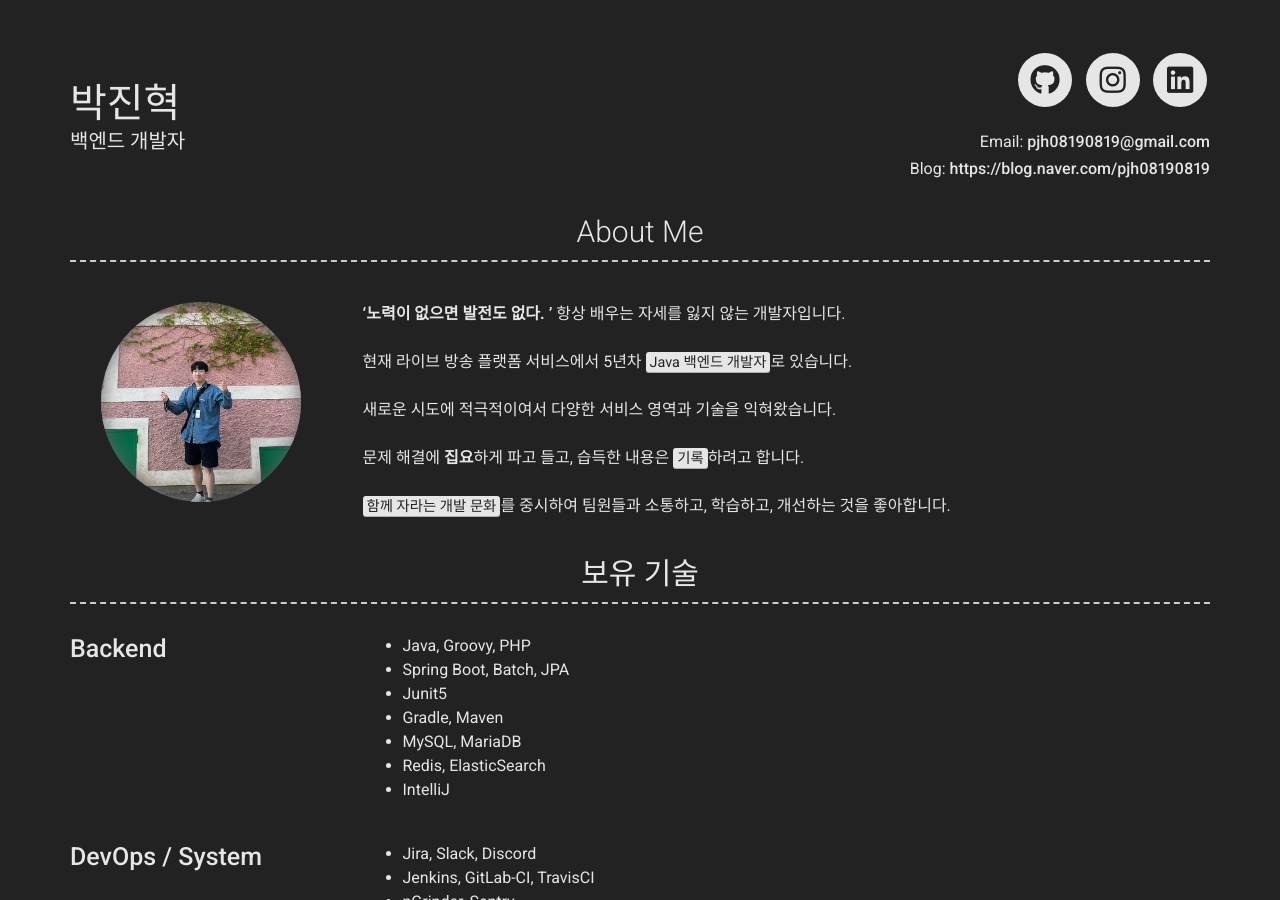
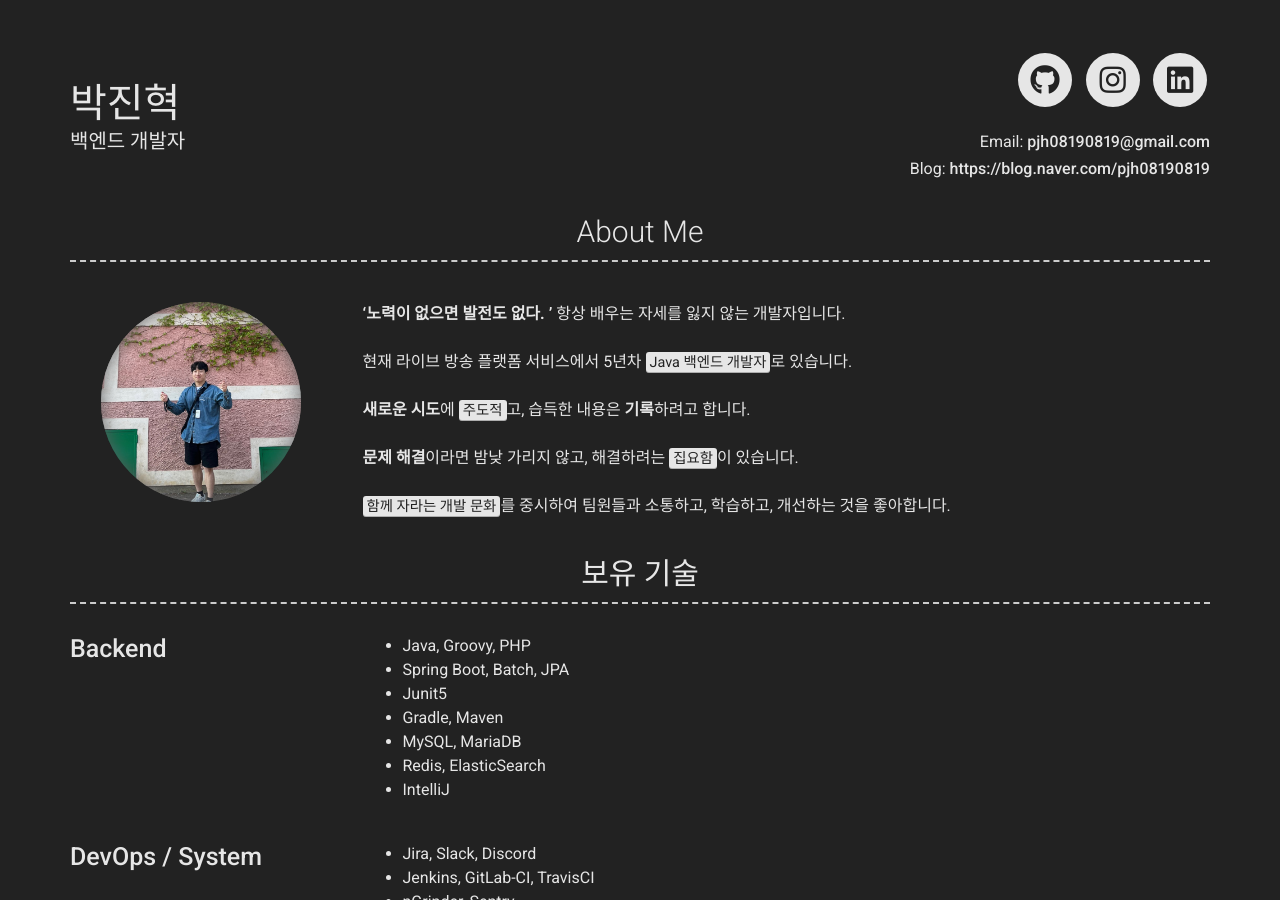
Before and after one commit to JinHyukParkk/JinHyukParkk.github.io, a Jekyll site: the page built from index.md, in a window 1280 px wide and 900 px high. Built offline with Jekyll 4.4.1, drawn with Linux system fonts in a browser that asks for light colours; nearby versions of some CDN libraries; some of the changed text lies outside the part shown.

Commit message:
update about, favicon

```diff
--- a/_config.yml
+++ b/_config.yml
@@ -1,6 +1,7 @@
 # Site
-repository: Git repository where your resume will be hosted, only required if you are hosting on GitHub (eg. sproogen/modern-resume-theme)
-# favicon: Directory of your favicon (eg. images/favicon.ico)(optional)
+repository: JinHyukParkk/JinHyukParkk.github.io
+
+favicon: images/favicon.ico
 
 # Content configuration version
 version: 2
@@ -36,9 +37,9 @@ about_content: | # this will include new lines to allow paragraphs
   <br/>
   현재 라이브 방송 플랫폼 서비스에서 5년차 <mark>Java 백엔드 개발자</mark>로 있습니다.<br/>
   <br/>
-  새로운 시도에 적극적이여서 다양한 서비스 영역과 기술을 익혀왔습니다.<br/>
+  **새로운 시도**에 <mark>주도적</mark>고, 습득한 내용은 **기록**하려고 합니다. <br/>
   <br/>
-  문제 해결에 **집요**하게 파고 들고, 습득한 내용은 <mark>기록</mark>하려고 합니다.<br/>
+  **문제 해결**이라면 밤낮 가리지 않고, 해결하려는 <mark>집요함</mark>이 있습니다. <br/>
   <br/>
   <mark>함께 자라는 개발 문화</mark>를 중시하여 팀원들과 소통하고, 학습하고, 개선하는 것을 좋아합니다.
 
@@ -183,6 +184,15 @@ content:
           * 코드숨 스프링 4기 수강
           * 개발 스터디, 코드 리뷰, 피드백, 문화 공유
 
+  - title: 관련 링크
+    layout: list
+    content:
+      - layout: top-middle
+        title: 학부 프로젝트
+        caption: 2012.03 ~ 2018.08
+        link: https://aerial-skirt-dc1.notion.site/9246d1c88c0141579126aa88b90d165f
+        link_text: 클릭
+
 
 #  - title: Education # Title for the section
 #    layout: list  # Type of content section (list/text)
@@ -227,7 +237,6 @@ exclude : [
   "node_modules",
   "vendor/bundle/",
   "vendor/cache/",
-
   "vendor/gems/",
   "vendor/ruby/",
   "lib/",
```
Also changed, not shown: Gemfile.lock, images/favicon.ico (added).
